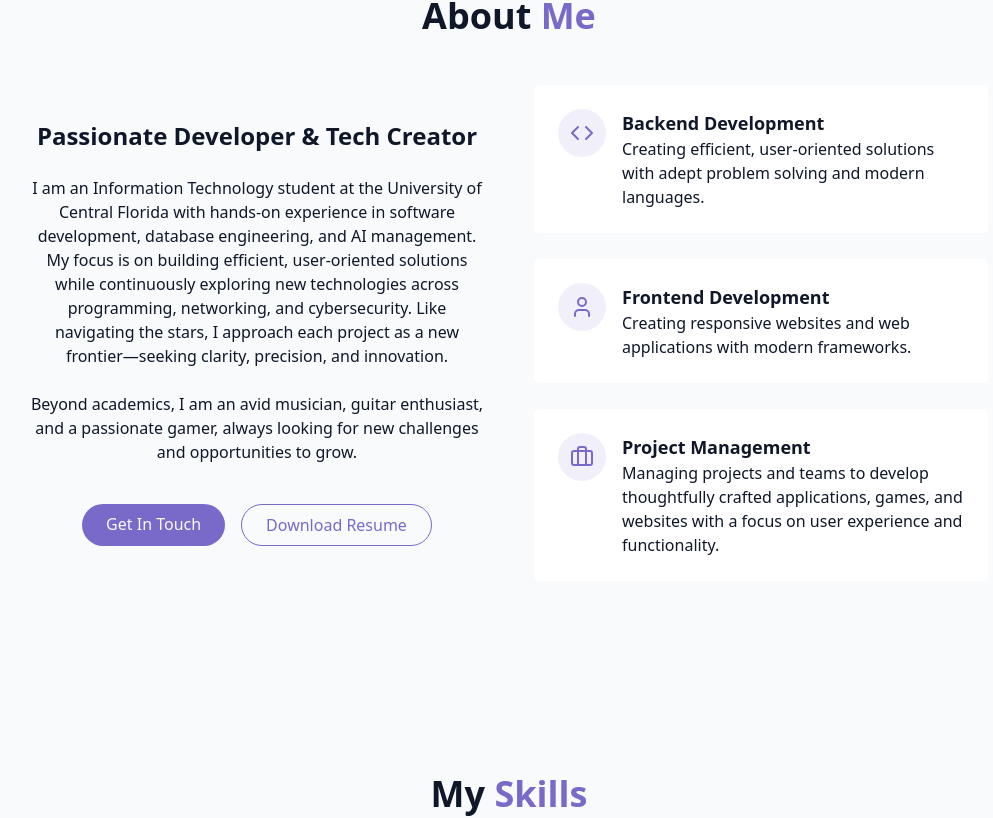
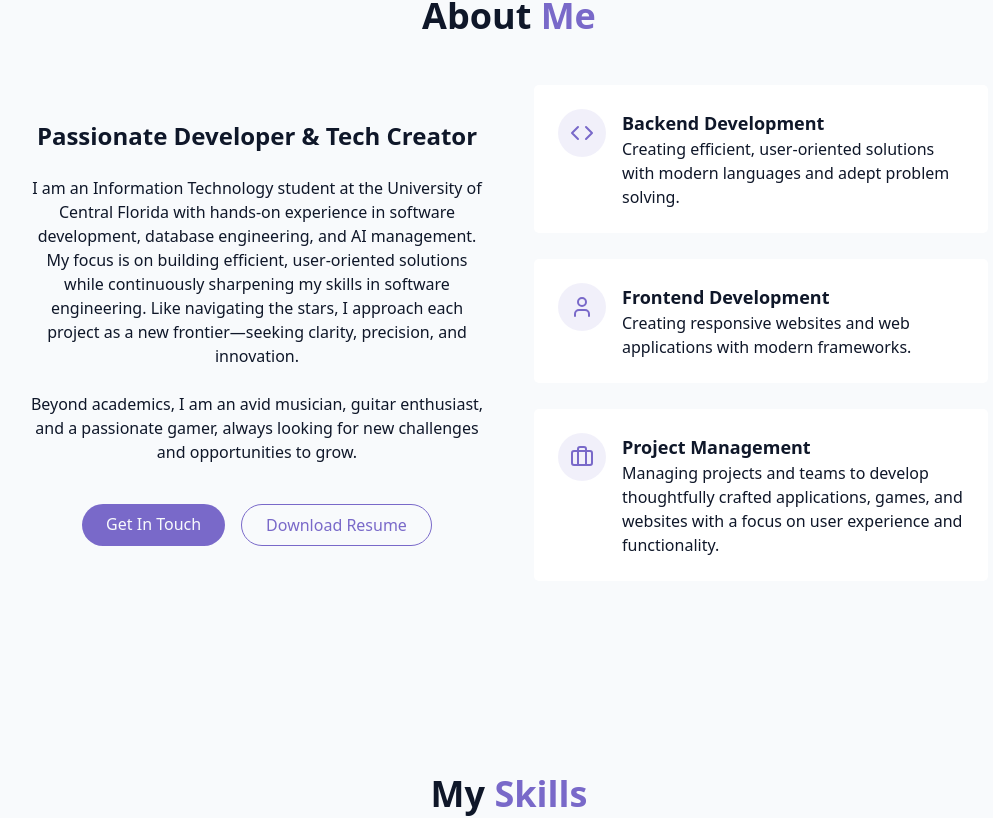
Before and after one commit to dladdu/Devan-Laddu-Portfolio, a React (Vite) app: page / in a window 1280 px wide. Shown: the part 900-1718 px from the top of the page, without its empty margins (131-1124 px from the left). Built offline with nearby package versions, Linux system fonts and the light colour scheme.

Commit message:
Updates 1.1.5
Updates to footer centering

Updates to about me bio

```diff
--- a/src/components/AboutSection.jsx
+++ b/src/components/AboutSection.jsx
@@ -13,7 +13,7 @@ export const AboutSection = () => {
                         <h3 className="text-2xl font-semibold"> Passionate Developer & Tech Creator</h3>
                         <p className = "text-muted-foreground">
                         I am an Information Technology student at the University of Central Florida with hands-on experience in software development, database engineering, and AI management.
-                        My focus is on building efficient, user-oriented solutions while continuously exploring new technologies across programming, networking, and cybersecurity.
+                        My focus is on building efficient, user-oriented solutions while continuously sharpening my skills in software engineering.
                         Like navigating the stars, I approach each project as a new frontier—seeking clarity, precision, and innovation.
                         </p>
 
@@ -42,7 +42,7 @@ export const AboutSection = () => {
                                     <h4 className="font-semibold text-lg"> Backend Development</h4>
                                     <p className="text-muted-foreground">
                                         Creating efficient, user-oriented solutions with
-                                        adept problem solving and modern languages.
+                                        modern languages and adept problem solving.
                                     </p>
                                 </div>
                             </div>
--- a/src/components/Footer.jsx
+++ b/src/components/Footer.jsx
@@ -3,14 +3,16 @@ import { ArrowUp } from "lucide-react";
 
 export const Footer = () => {
     return (
-        <footer className="py-12 px-4 bg-card relative border-t border-border mt-12 pt-8 flex flex-wrap justify-between items-center">
-            <p className="text-sm text-muted-foreground">
-                &copy; {new Date().getFullYear()} devan-laddu-portfolio.vercel.app. All rights reserved.
-            </p>
+        <footer className="py-12 px-4 bg-card relative border-t border-border mt-12 pt-8">
+            <div className="container mx-auto max-w-5xl text-center">
+                <p className="text-sm text-muted-foreground mb-4">
+                    &copy; {new Date().getFullYear()} devan-laddu-portfolio.vercel.app. All rights reserved.
+                </p>
 
-            <a href="#hero" className ="p-2 rounded-full bg-primary/10 hover:bg-primary/20 text-primary transition-colors">
-                <ArrowUp size={20}/>
-            </a>
+                <a href="#hero" className="inline-flex p-2 rounded-full bg-primary/10 hover:bg-primary/20 text-primary transition-colors">
+                    <ArrowUp size={20}/>
+                </a>
+            </div>
         </footer>
     );
 };
```
